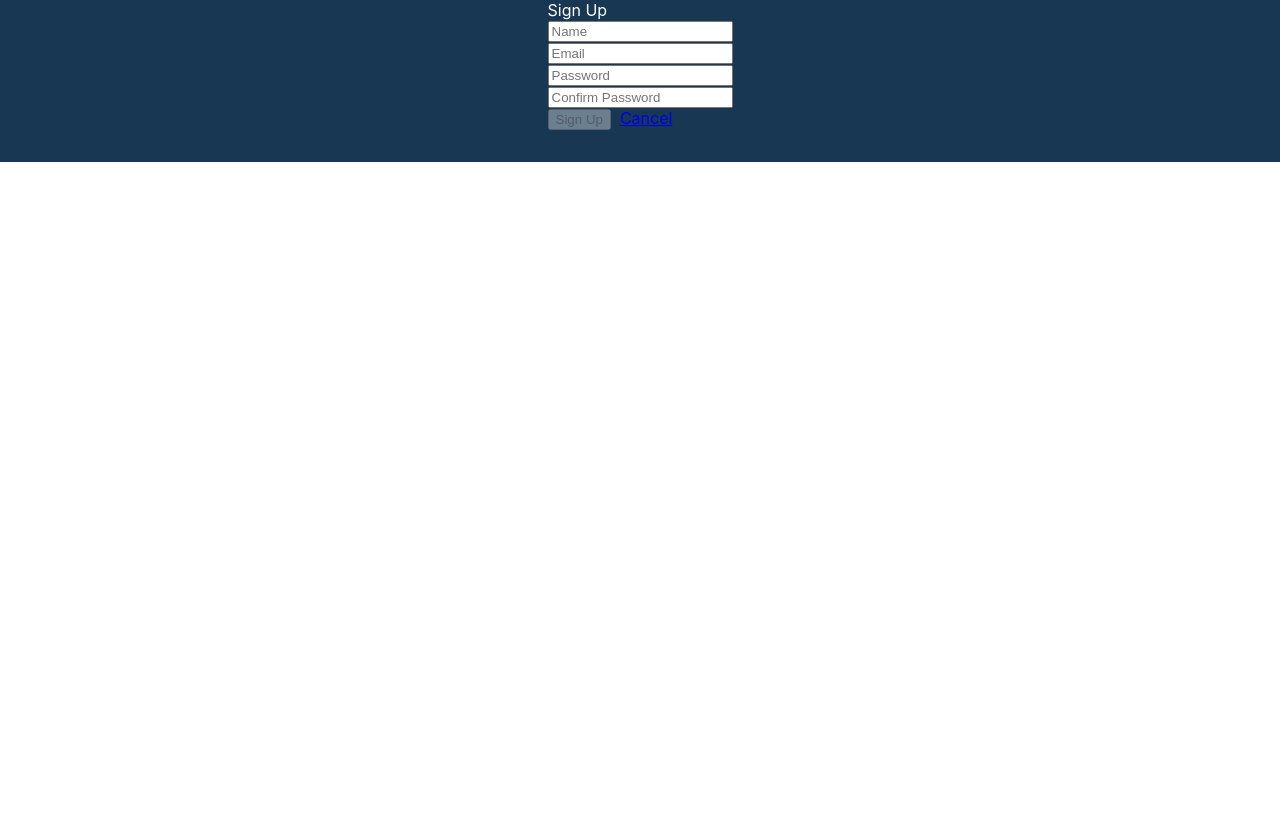
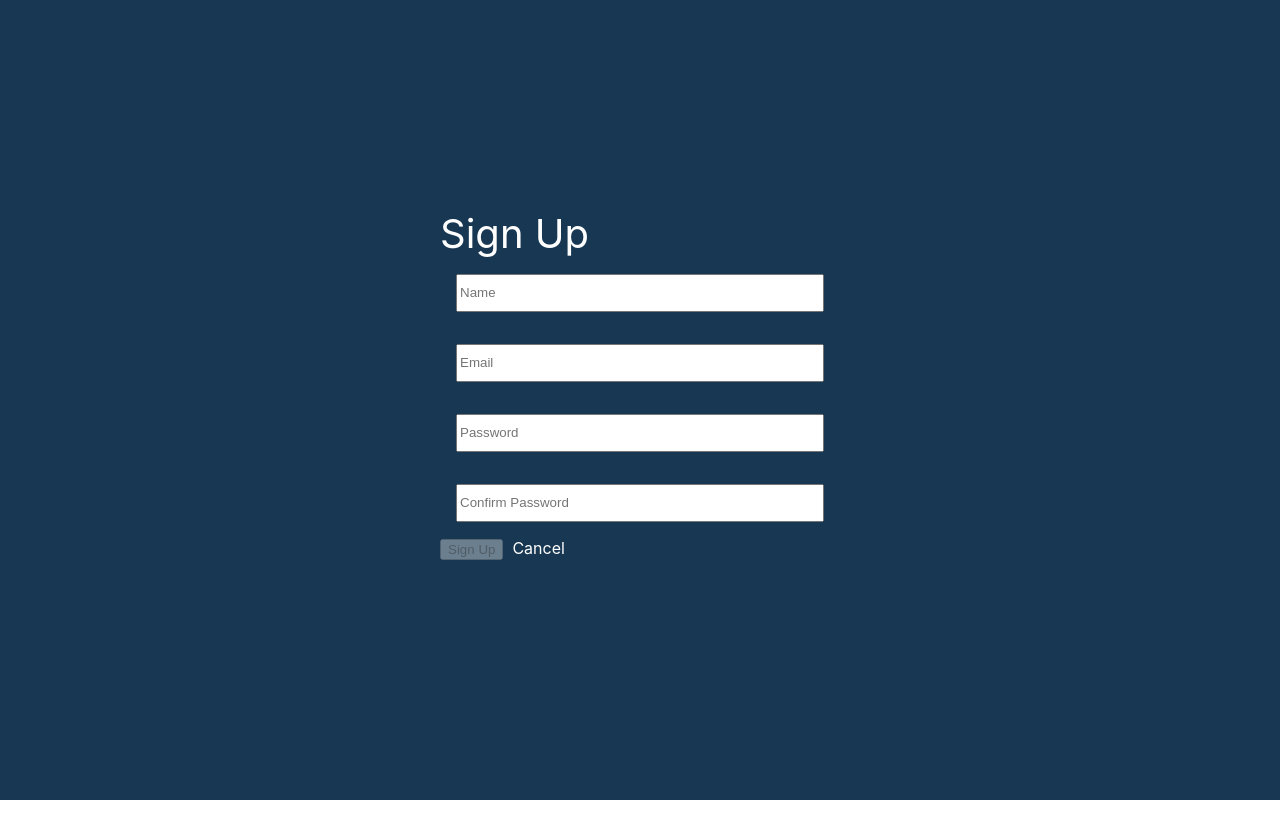
Before and after one commit to MetaHeather/planni, a React (Create React App) app: page /signup in a window 1280 px wide. Shown: the top 838 px of the page. Before the commit the page ends 800 px from the top, so only its background shows below. Built offline with nearby package versions, Linux system fonts and the light colour scheme; no server answers; a web font is replaced by a local one.

Commit message:
Styles added to log in and create user pages

```diff
--- a/src/components/Nav/Nav.module.css
+++ b/src/components/Nav/Nav.module.css
@@ -15,7 +15,7 @@
 .header {
     color: black;
     font-family: 'Fredericka the Great', cursive;
-    font-size: 5vmin;
+    font-size: 6vmin;
     margin: 0 auto;
   }
 
--- a/src/components/SignupForm/SignupForm.jsx
+++ b/src/components/SignupForm/SignupForm.jsx
@@ -1,6 +1,7 @@
 import React, { Component } from 'react';
 import { Link } from 'react-router-dom';
 import userService from '../../utils/userService';
+import styles from './SignupForm.module.css'
 
 class SignupForm extends Component {
 
@@ -93,7 +94,7 @@ class SignupForm extends Component {
           <div>
             <div>
               <button disabled={this.isFormInvalid()}>Sign Up</button>&nbsp;&nbsp;
-              <Link to='/'>Cancel</Link>
+              <Link className={styles.cancel} to='/'>Cancel</Link>
             </div>
           </div>
         </form>
--- /dev/null
+++ b/src/components/SignupForm/SignupForm.module.css
@@ -0,0 +1,4 @@
+.cancel {
+    text-decoration: none;
+    color: white;
+}
--- a/src/pages/LoginPage/LoginPage.css
+++ b/src/pages/LoginPage/LoginPage.css
@@ -5,12 +5,20 @@
     align-items: center;
     margin-bottom: 50px;
     background-color: #173753;
+    min-height: 100vh;
   }
 
 header {
   color: white;
+  font-size: 5vmin;
 }
 
 .cancel {
   color: white;
 }
+
+.form-control {
+  height: 4vmin;
+  width: 45vmin;
+  margin: 2vmin;
+}
--- a/src/pages/LoginPage/LoginPage.jsx
+++ b/src/pages/LoginPage/LoginPage.jsx
@@ -2,6 +2,7 @@ import React, { Component } from 'react';
 import { Link } from 'react-router-dom';
 import './LoginPage.css';
 import userService from '../../utils/userService';
+
 
 class LoginPage extends Component {
 
@@ -35,7 +36,7 @@ class LoginPage extends Component {
     return (
       <div className="LoginPage">
         <header>Log In</header>
-        <form onSubmit={this.handleSubmit} >
+        <form  onSubmit={this.handleSubmit} >
           <div >
             <div>
               <input
--- a/src/pages/SignupPage/SignupPage.css
+++ b/src/pages/SignupPage/SignupPage.css
@@ -5,4 +5,5 @@
     align-items: center;
     margin-bottom: 50px;
     background-color: #173753;
+    min-height: 100vh;
   }
```
Also changed, not shown: 1 other file (tests, documents, lock files or other folders).
